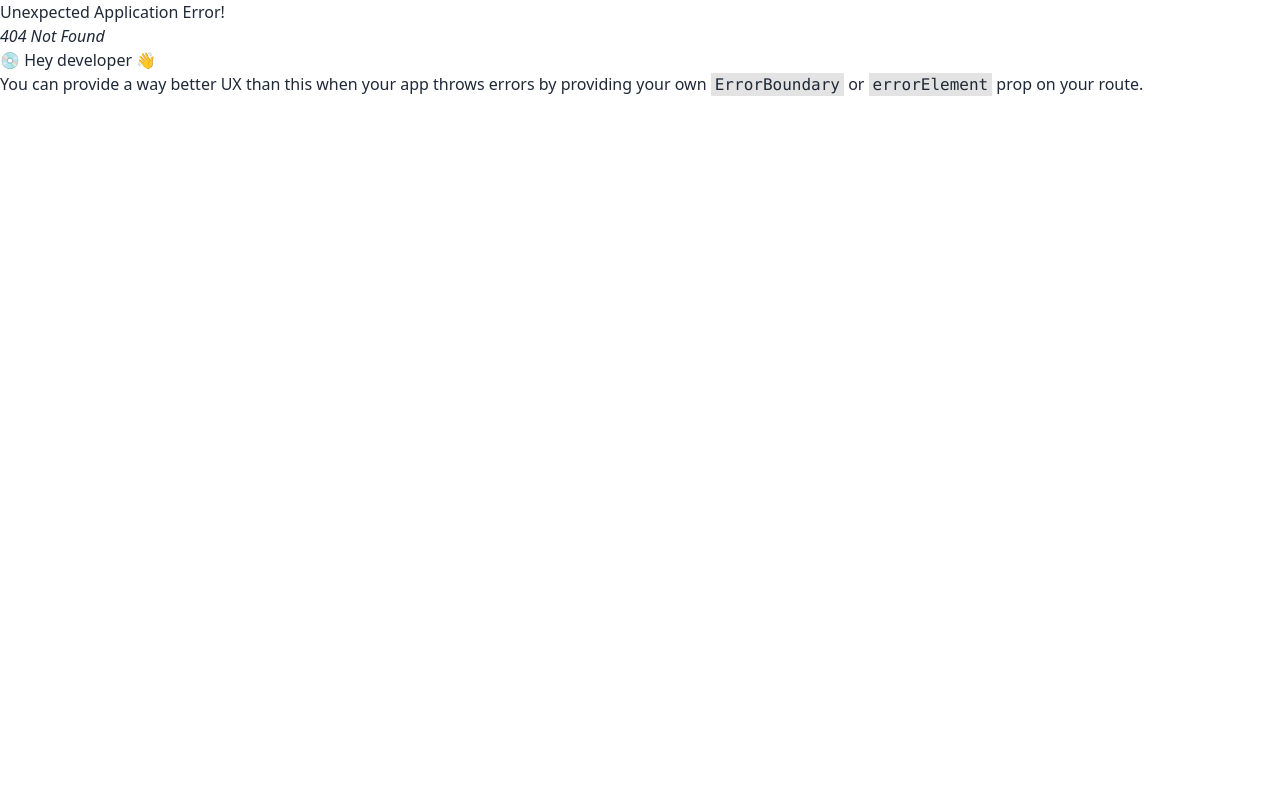
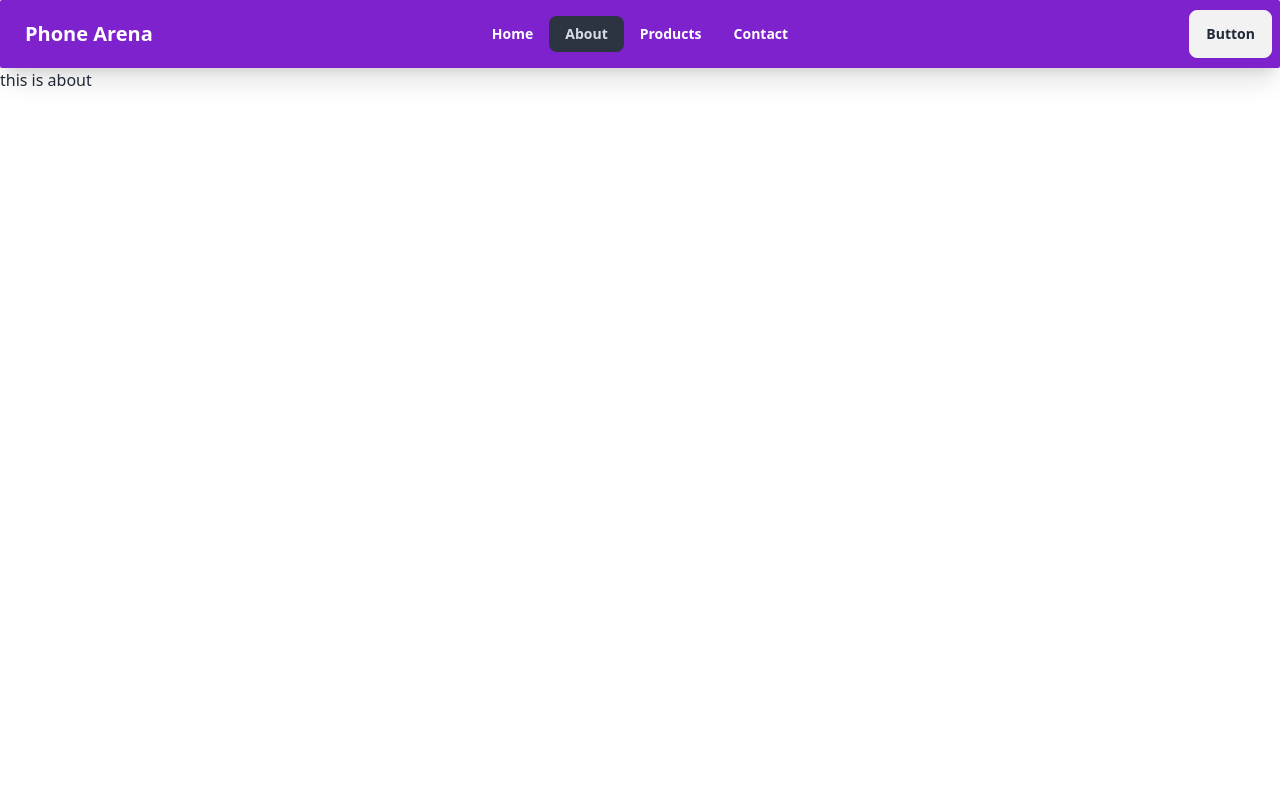
Before and after one commit to shahinalom9343/phoneArena, a React (Vite) app: page /about in a window 1280 px wide. Before the commit this address had no page. Shown: the top 800 px of the page. Built offline with nearby package versions, Linux system fonts and the light colour scheme.

Commit message:
Added about, products and contact page

```diff
--- a/src/Components/Navbar.jsx
+++ b/src/Components/Navbar.jsx
@@ -1,19 +1,20 @@
 import React from "react";
+import { NavLink } from "react-router-dom";
 
 const Navbar = () => {
   const navbarItem = (
     <>
       <li>
-        <a>Home</a>
+        <NavLink to="/">Home</NavLink>
       </li>
       <li>
-        <a>About</a>
+        <NavLink to="/about">About</NavLink>
       </li>
       <li>
-        <a>Products</a>
+        <NavLink to="/products">Products</NavLink>
       </li>
       <li>
-        <a>Contact</a>
+        <NavLink to="/contact">Contact</NavLink>
       </li>
     </>
   );
--- /dev/null
+++ b/src/Pages/About.jsx
@@ -0,0 +1,7 @@
+import React from "react";
+
+const About = () => {
+  return <div>this is about</div>;
+};
+
+export default About;
--- /dev/null
+++ b/src/Pages/Contact.jsx
@@ -0,0 +1,7 @@
+import React from "react";
+
+const Contact = () => {
+  return <div>thisn is contact</div>;
+};
+
+export default Contact;
--- /dev/null
+++ b/src/Pages/Products.jsx
@@ -0,0 +1,7 @@
+import React from "react";
+
+const Products = () => {
+  return <div>thisn is product page</div>;
+};
+
+export default Products;
```
Also changed, not shown: src/Routes/Routes.jsx (+15 -0 lines).
